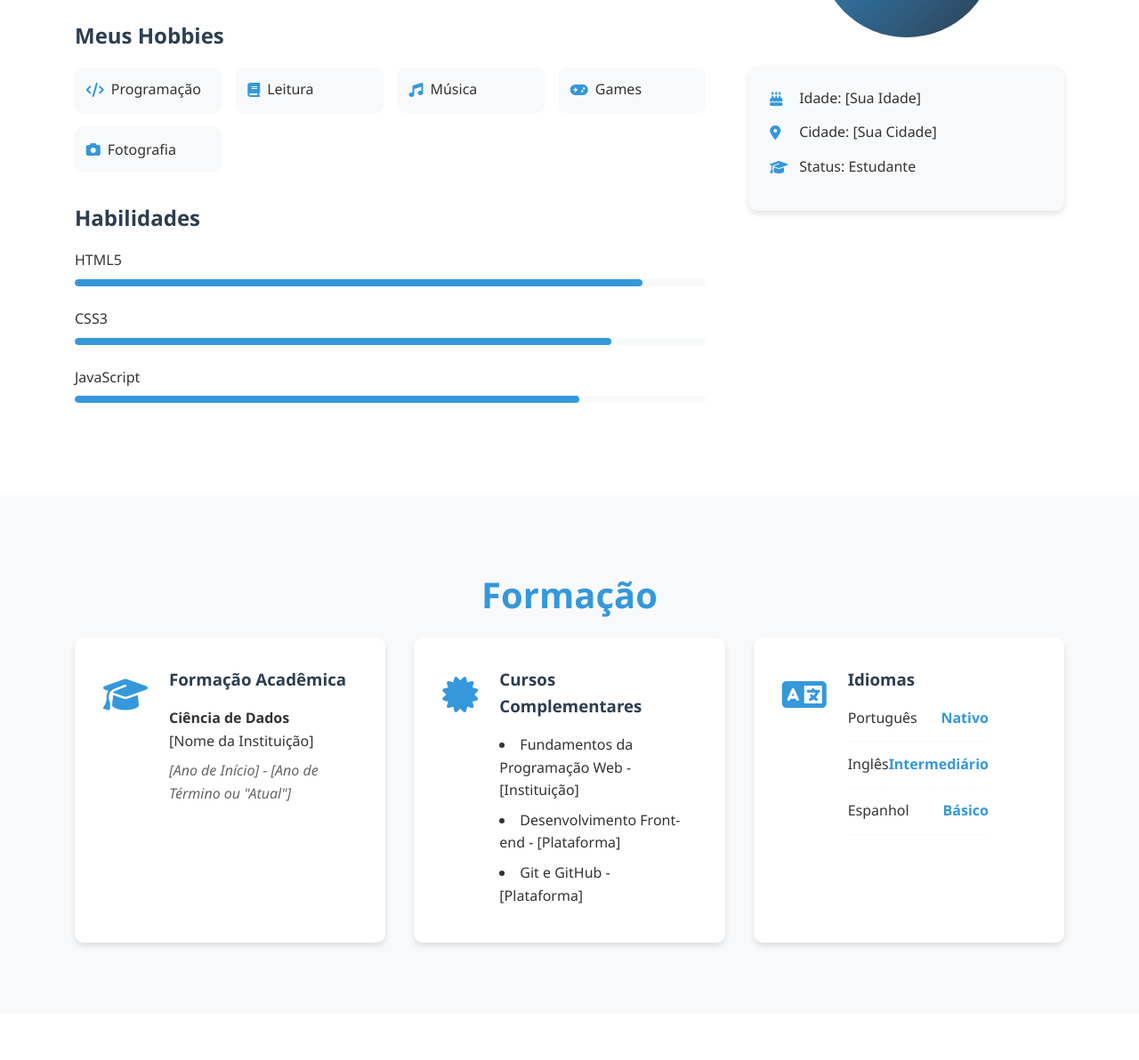
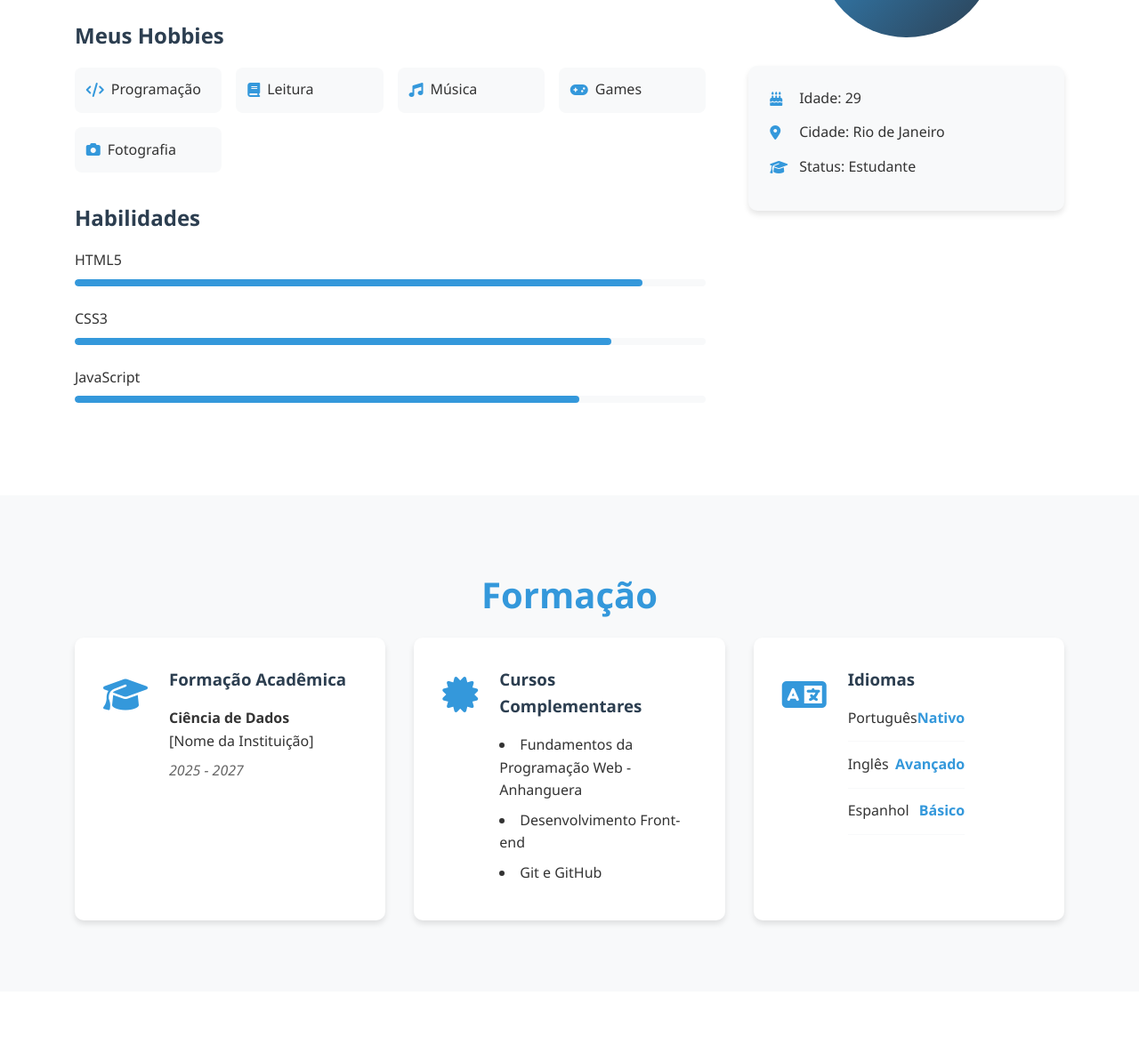
Before and after one commit to aleignerocha/aleignerocha..github.io, a plain HTML site: page index.html in a window 1280 px wide. Shown: the part 1178-2370 px from the top of the page at 89% size. Drawn offline with Linux system fonts and the light colour scheme.

Commit message:
Primeira correção total

```diff
--- a/index.html
+++ b/index.html
@@ -80,8 +80,8 @@
                         <i class="fas fa-user-circle"></i>
                     </div>
                     <div class="info-card">
-                        <p><i class="fas fa-birthday-cake"></i> Idade: [Sua Idade]</p>
-                        <p><i class="fas fa-map-marker-alt"></i> Cidade: [Sua Cidade]</p>
+                        <p><i class="fas fa-birthday-cake"></i> Idade: 29</p>
+                        <p><i class="fas fa-map-marker-alt"></i> Cidade: Rio de Janeiro</p>
                         <p><i class="fas fa-graduation-cap"></i> Status: Estudante</p>
                     </div>
                 </div>
@@ -102,7 +102,7 @@
                         <h3>Formação Acadêmica</h3>
                         <p><strong>Ciência de Dados</strong></p>
                         <p>[Nome da Instituição]</p>
-                        <p class="formacao-periodo">[Ano de Início] - [Ano de Término ou "Atual"]</p>
+                        <p class="formacao-periodo">2025 - 2027</p>
                     </div>
                 </div>
 
@@ -113,9 +113,9 @@
                     <div class="formacao-text">
                         <h3>Cursos Complementares</h3>
                         <ul>
-                            <li>Fundamentos da Programação Web - [Instituição]</li>
-                            <li>Desenvolvimento Front-end - [Plataforma]</li>
-                            <li>Git e GitHub - [Plataforma]</li>
+                            <li>Fundamentos da Programação Web - Anhanguera</li>
+                            <li>Desenvolvimento Front-end</li>
+                            <li>Git e GitHub</li>
                         </ul>
                     </div>
                 </div>
@@ -133,7 +133,7 @@
                             </div>
                             <div class="idioma">
                                 <span>Inglês</span>
-                                <div class="idioma-level">Intermediário</div>
+                                <div class="idioma-level"> Avançado</div>
                             </div>
                             <div class="idioma">
                                 <span>Espanhol</span>
@@ -149,7 +149,7 @@
     <!-- Seção Portfólio -->
     <section id="portfolio" class="section">
         <div class="container">
-            <h2 class="section-title">Portfólio</h2>
+            <h2 class="section-title">Portifólio</h2>
             <p class="section-subtitle">Alguns dos meus projetos e trabalhos</p>
 
             <div class="portfolio-grid">
@@ -217,21 +217,21 @@
                         <i class="fas fa-envelope"></i>
                         <div>
                             <h4>E-mail</h4>
-                            <p>seuemail@exemplo.com</p>
+                            <p>5486723@alunouninter.com</p>
                         </div>
                     </div>
                     <div class="info-item">
                         <i class="fas fa-phone"></i>
                         <div>
                             <h4>Telefone</h4>
-                            <p>(XX) XXXX-XXXX</p>
+                            <p>(21) 99976-5578</p>
                         </div>
                     </div>
                     <div class="info-item">
                         <i class="fab fa-github"></i>
                         <div>
                             <h4>GitHub</h4>
-                            <p>github.com/seuusuario</p>
+                            <p>https://github.com/aleignerocha</p>
                         </div>
                     </div>
                 </div>
```
